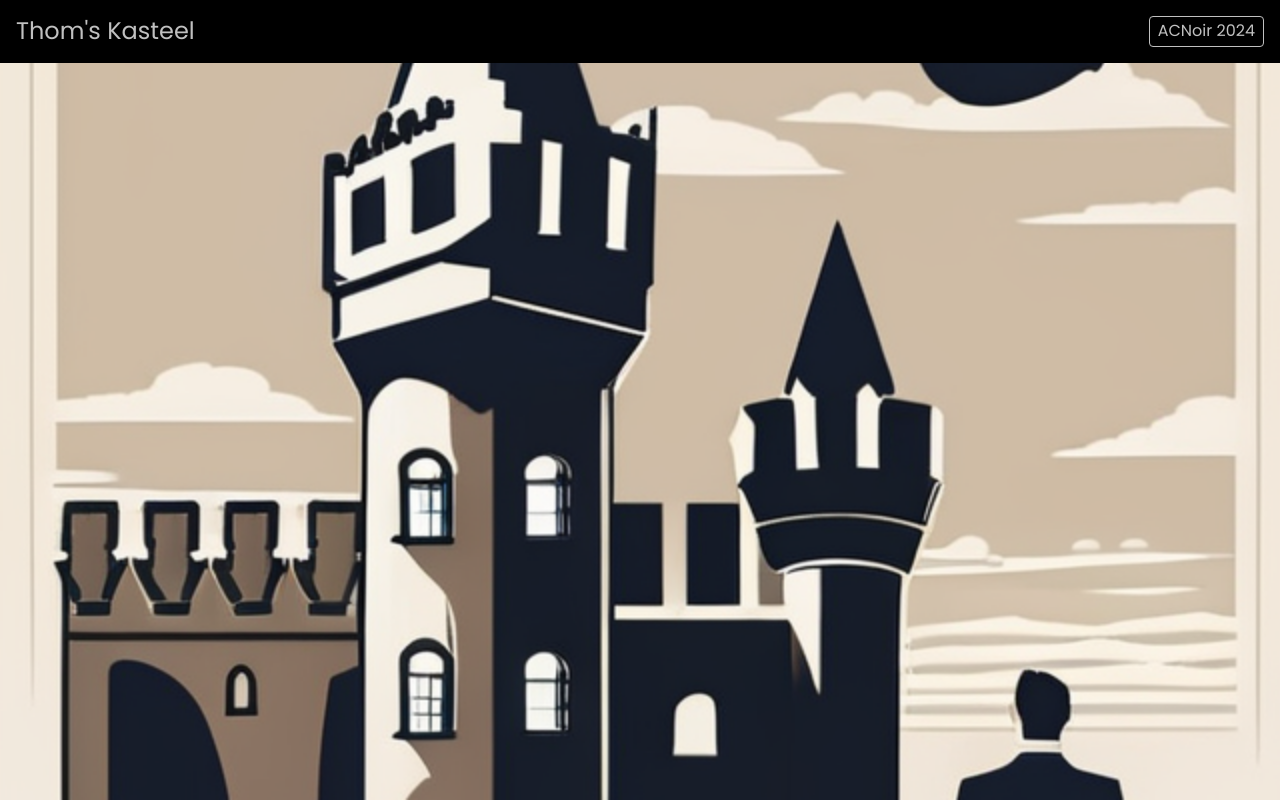
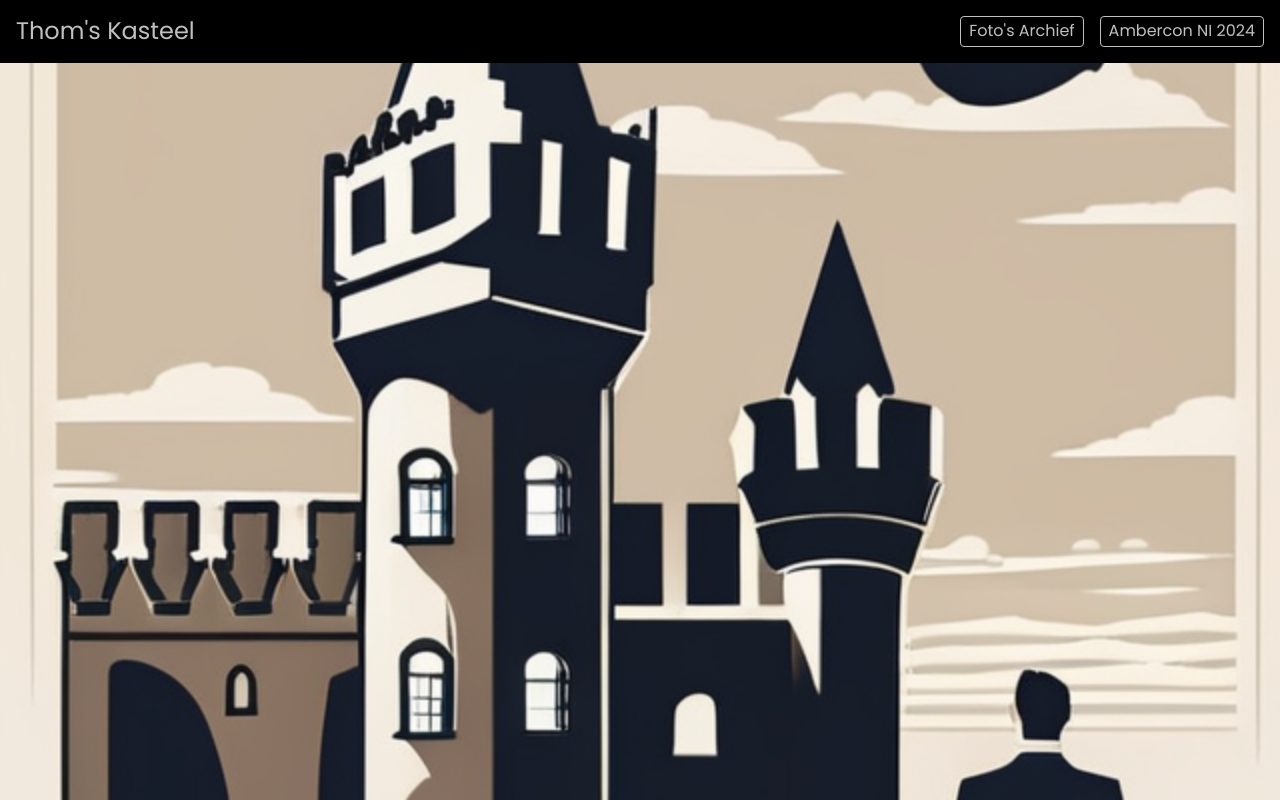
Before and after one commit to OrionTRC/OrionTRC.github.io, a plain HTML site: page index.html in a window 1280 px wide. Drawn offline with Linux system fonts and the light colour scheme.

Commit message:
Add files via upload

```diff
--- a/index.html
+++ b/index.html
@@ -18,7 +18,8 @@
             <button type="button" id="menuOpen" tabindex="-1" hidden></button>
             <nav>
                 <menu>
-                    <li><a href="AcNoir24.html">ACNoir 2024</a></li>
+                    <li><a href="../assets/photos">Foto's Archief</a></li>
+                    <li><a href="AcNoir24.html">Ambercon NI 2024</a></li>
                 </menu>
             </nav>
         </header>
```
